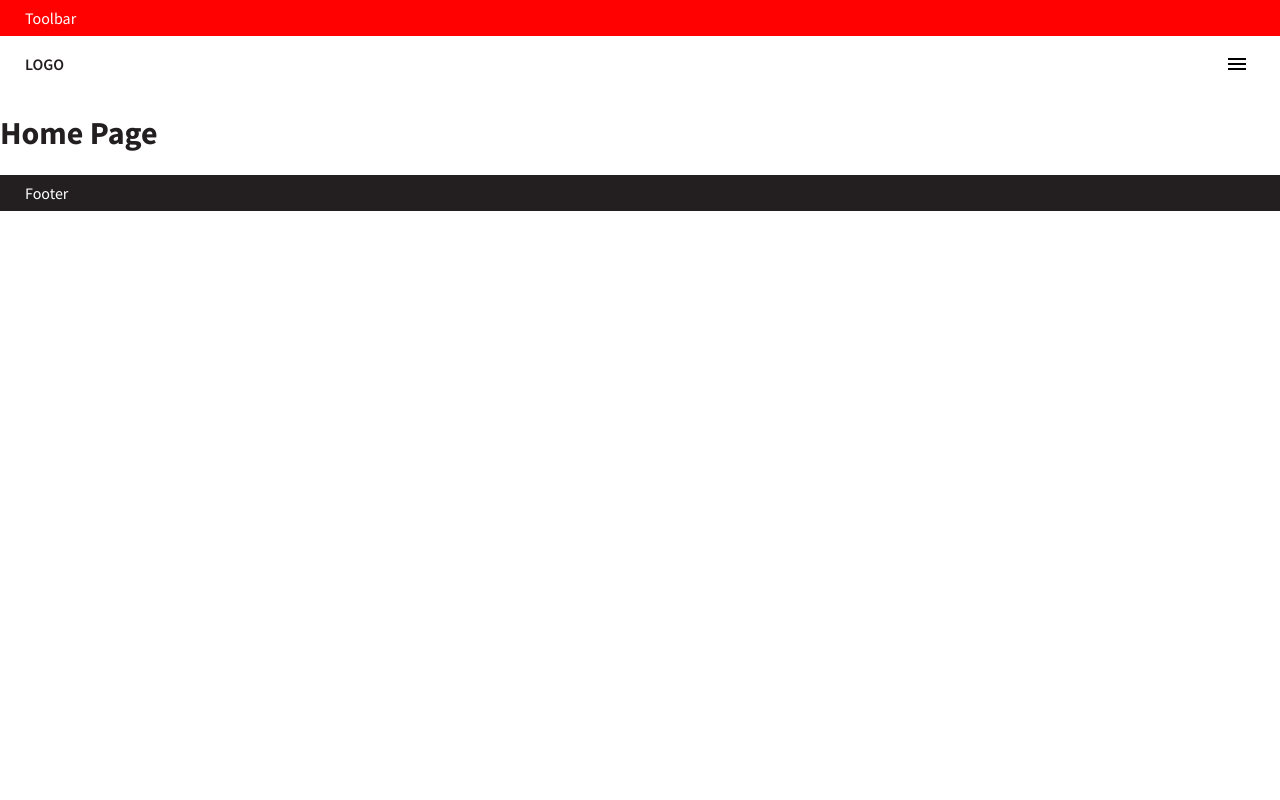
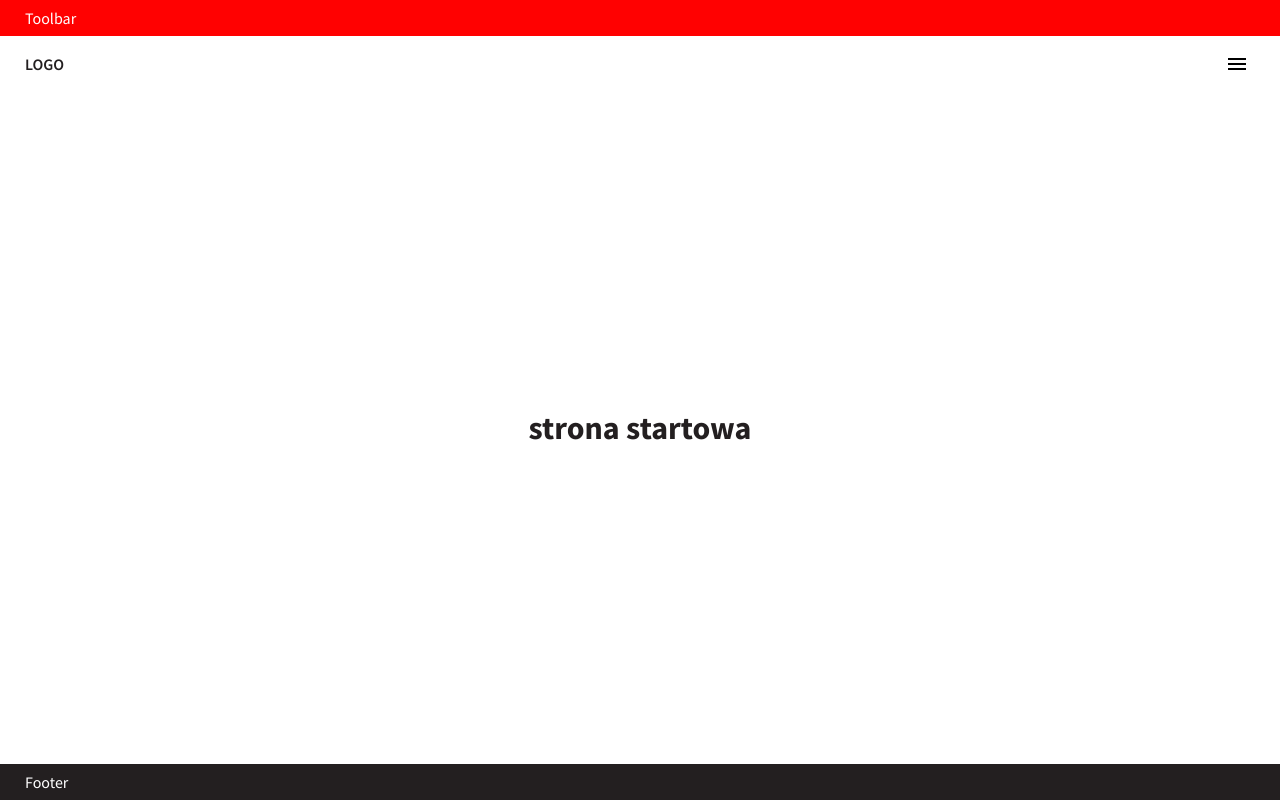
Before and after one commit to krystek77/react-website-client-side, a React (Create React App) app: page / in a window 1280 px wide. Built offline with nearby package versions, Linux system fonts and the light colour scheme.

Commit message:
add another routes

```diff
--- a/src/App.js
+++ b/src/App.js
@@ -9,8 +9,14 @@ const App = () => {
   return (
       <Layout>
         <Switch>
+          <Route path="/o-nas" render={() => <h1 style={{flexGrow:1,display:'flex',justifyContent:'center',alignItems:'center'}}>strona o nas</h1>} />
+          <Route path="/klienci" render={() => <h1 style={{flexGrow:1,display:'flex',justifyContent:'center',alignItems:'center'}}>strona klienci</h1>} />
           <Route path="/produkty/:name" render={(props) => <ProductDetails {...props} />} />
-          <Route path="/" render={() => <h1>Home Page</h1>} />
+          <Route path="/technologie" render={() => <h1 style={{flexGrow:1,display:'flex',justifyContent:'center',alignItems:'center'}}>strona technologie</h1>} />
+          <Route path="/akcesoria" render={() => <h1 style={{flexGrow:1,display:'flex',justifyContent:'center',alignItems:'center'}}>strona akcesoria</h1>} />
+          <Route path="/wiadomosci" render={() => <h1 style={{flexGrow:1,display:'flex',justifyContent:'center',alignItems:'center'}}>strona widaomosci</h1>} />
+          <Route path="/kontakt" render={() => <h1 style={{flexGrow:1,display:'flex',justifyContent:'center',alignItems:'center'}}>strona kontakt</h1>} />
+          <Route path="/" render={() => <h1 style={{flexGrow:1,display:'flex',justifyContent:'center',alignItems:'center'}}>strona startowa</h1>} />
         </Switch>
       </Layout>
   );
```
